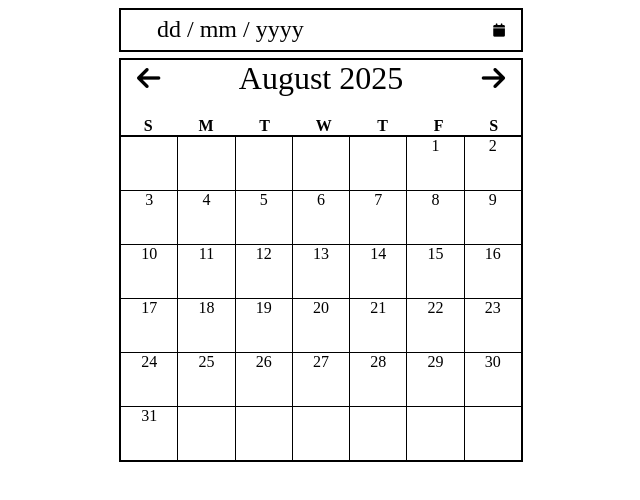
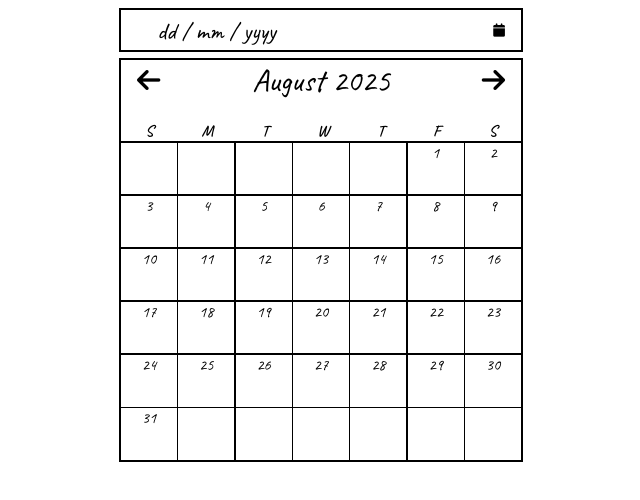
Before and after one commit to azerjlhj/Datepicker-UI, a plain HTML site: page index.html in a window 1280 px wide. Shown: the whole page, without its empty margins (319-959 px from the left). Drawn offline with Linux system fonts and the light colour scheme.

Commit message:
Add a new font-family (from Google Fonts) for the webpage, along with a few other styling changes.

```diff
--- a/index.html
+++ b/index.html
@@ -5,6 +5,8 @@
     <meta name="viewport" content="width=device-width, initial-scale=1.0">
     <title>Datepicker</title>
     <link rel="stylesheet" href="style.css">
+    <link href="https://fonts.googleapis.com/css2?family=Caveat:wght@400..700&display=swap" rel="stylesheet">
+
     <link href="https://cdnjs.cloudflare.com/ajax/libs/font-awesome/6.5.1/css/all.min.css" rel="stylesheet">
 </head>
 <body>
--- a/style.css
+++ b/style.css
@@ -1,3 +1,6 @@
+html {
+    font-family: "Caveat", cursive;
+}
 
 body {
     display: flex;
@@ -75,7 +78,7 @@ button:hover {
     height: 100%;
     grid-template-columns: repeat(7, 1fr);
     justify-items: stretch;
-    gap: 1px;
+    gap: 1.5px;
     background-color: black;
 }
 
```
